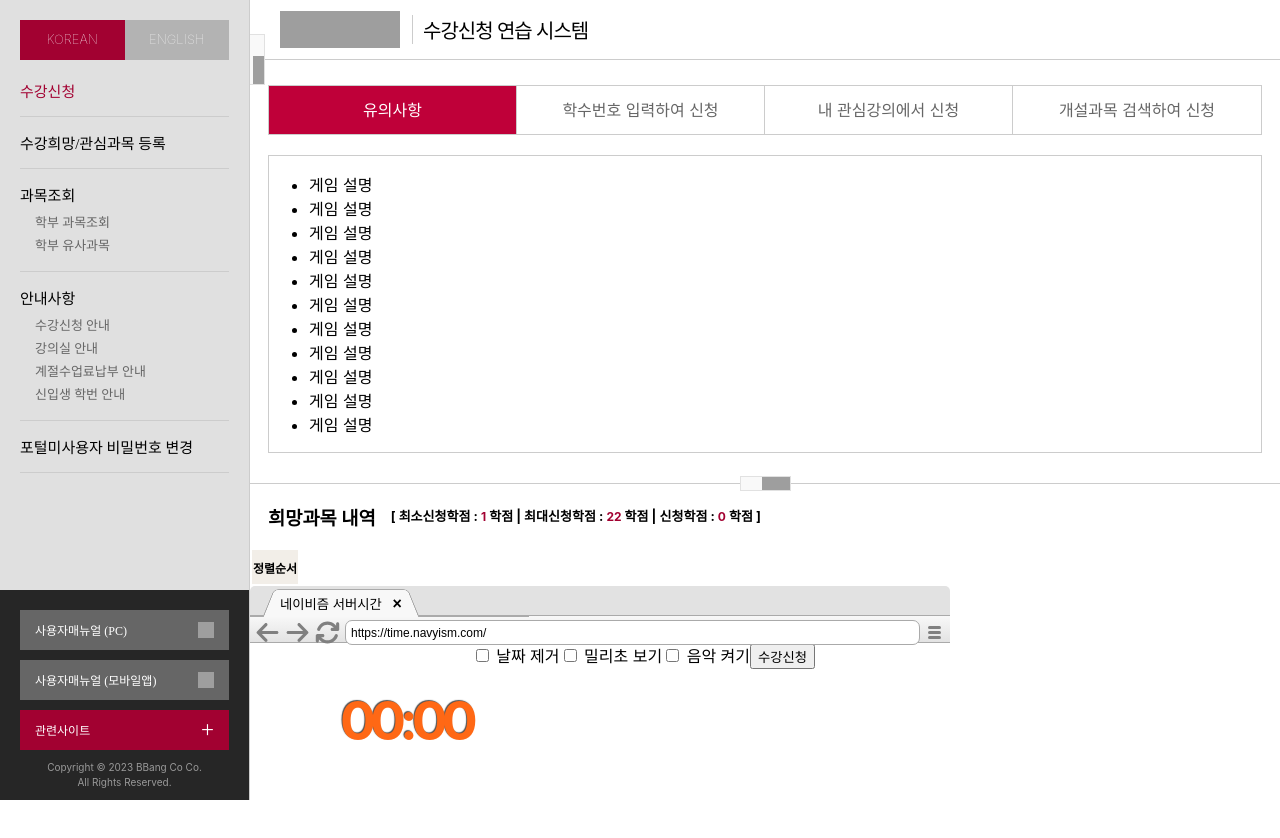
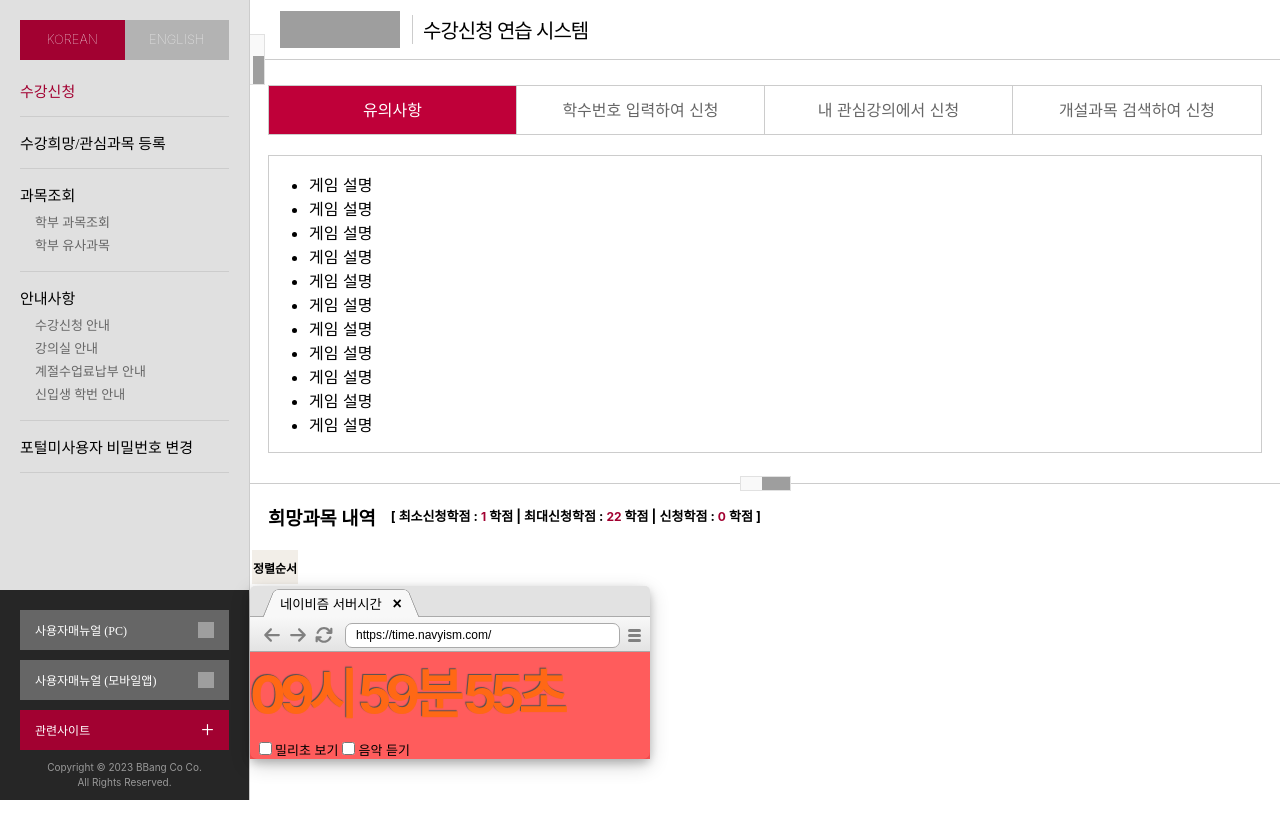
Before and after one commit to k9yuw/BCC_sugang, a Next.js app: page /courseRegisteration in a window 1280 px wide. Shown: the top 838 px of the page. Built offline with nearby package versions, Linux system fonts and the light colour scheme; grey boxes are pictures that could not be loaded.

Commit message:
:white_check_mark: fixed

```diff
--- a/app/components/clock/clock.tsx
+++ b/app/components/clock/clock.tsx
@@ -1,89 +1,84 @@
 "use client";
 
-import { useState, useEffect } from "react";
+import { useState, useEffect, useRef } from "react";
 import styles from "./navysm.module.css";
+import bgm from './bgm.mp3';
 
 const Clock: React.FC = () => {
-  const [date, setDate] = useState<number>(
-    new Date(2024, 1, 13, 9, 59, 50).getTime()
-  );
-  const [musicPlayed, setMusicPlayed] = useState(false);
+  const [date, setDate] = useState<number>(new Date(2024, 1, 13, 9, 59, 50).getTime());
+  const [timeFormat, setTimeFormat] = useState<string>("");
+  const [msFormat, setMsFormat] = useState<string>("");
+  const [isRed, setIsRed] = useState<boolean>(false);
+  const [bgmPlayed, setBgmplayed] = useState<boolean>(false);
 
-  const getClock = () => {
-    if (typeof window === "undefined") return;
 
-    const clock = document.getElementById("clock") as HTMLDivElement;
-    const dateCheckbox = document.getElementById(
-      "dateCheckbox"
-    ) as HTMLInputElement;
-    const msCheckbox = document.getElementById(
-      "msCheckbox"
-    ) as HTMLInputElement;
-    const bgmCheckbox = document.getElementById(
-      "bgmCheckbox"
-    ) as HTMLInputElement;
-    const bgm = document.getElementById("backgroundMusic") as HTMLAudioElement;
-
-    const year = String(new Date(date).getFullYear());
-    const month = String(new Date(date).getMonth() + 1).padStart(2, "0");
-    const day = String(new Date(date).getDate()).padStart(2, "0");
-    const hours = String(new Date(date).getHours()).padStart(2, "0");
-    const minutes = String(new Date(date).getMinutes()).padStart(2, "0");
-    const seconds = String(new Date(date).getSeconds()).padStart(2, "0");
-    const milliSeconds = String(new Date(date).getMilliseconds()).padStart(
-      3,
-      "0"
-    );
-
-    const dateFormat = `${year}년 ${month}월 ${day}일 `;
-    const timeFormat = `${hours}시 ${minutes}분 ${seconds}초 `;
-    const msFormat = `${milliSeconds}`;
-
-    const timeText = msCheckbox.checked ? msFormat : "";
-    clock.innerText = dateCheckbox.checked
-      ? timeFormat + timeText
-      : dateFormat + timeFormat + timeText;
-
-    setDate((prevDate) => prevDate + 10);
-
-    if (
-      bgmCheckbox.checked &&
-      !musicPlayed &&
-      new Date(date).getSeconds() >= 53 &&
-      new Date(date).getMilliseconds() >= 0
-    ) {
-      document.body.classList.add("red-background");
-      bgm.play();
-      setMusicPlayed(true);
-    }
-  };
+  const clockRef = useRef(null);
+  const msCheckboxRef = useRef(null);
+  const bgmCheckboxRef = useRef(null);
+  const bgmRef = useRef<HTMLAudioElement>(null);
 
   useEffect(() => {
-    const intervalId = setInterval(() => {
-      // setTime(new Date());
+    const timerId = setInterval(() => {
+      setDate((prevDate) => prevDate + 10);
+
+      const hours = String(new Date(date).getHours()).padStart(2, "0");
+      const minutes = String(new Date(date).getMinutes()).padStart(2, "0");
+      const seconds = String(new Date(date).getSeconds()).padStart(2, "0");
+      const milliSeconds = String(new Date(date).getMilliseconds()).padStart(3,"0");
+
+      setTimeFormat(`${hours}시 ${minutes}분 ${seconds}초 `);
+      setMsFormat(`${milliSeconds}`);
+
+      if (hours === '09' && minutes === '59' && seconds >= '53') {
+        setIsRed(true);
+        setBgmplayed(true);
+      } else if (hours === '10' && minutes === '00' && seconds === '03') {
+        setIsRed(false);
+        setBgmplayed(false);
+      }
+
     }, 10);
 
-    return () => clearInterval(intervalId);
-  }, []);
+    return () => clearInterval(timerId);
+  }, [date]); // date가 변경될 때마다 useEffect 실행
 
-  return (
-    <div>
-      <h2 id="clock" className={styles.timeArea}>
-        00:00
-      </h2>
-      <label>
-        <input type="checkbox" id="dateCheckbox" /> 날짜 제거
-      </label>
-      <label>
-        <input type="checkbox" id="msCheckbox" /> 밀리초 보기
-      </label>
-      <label>
-        <input type="checkbox" id="bgmCheckbox" /> 음악 켜기
-      </label>
-      <button id="Button">수강신청</button>
-      <h1 className="hidden" id="greeting"></h1>
+  useEffect(() => {
+    if (bgmPlayed) {
+      bgmRef.current?.play();
+    } else {
+      bgmRef.current?.pause();
+      bgmRef.current.currentTime = 0; // 시작 지점으로 되돌림
+    }
+  }, [bgmPlayed]);
+
+  const backgroundClass = isRed ? styles.redBackground : '';
+
+return (
+  <div className={`${backgroundClass}`}>
+    <div className="position">
+      <div className={styles.timeArea}>
+        <div ref={clockRef} id="clock" className={styles.clockWithMsec}>
+          {timeFormat}
+          {msCheckboxRef.current?.checked && (
+            <div className={styles.msecArea}>
+              {msFormat}
+            </div>
+          )}
+        </div>
+      </div>
+
+      <div className={styles.checkboxes}>
+        <label>
+          <input ref={msCheckboxRef} type="checkbox" id="msCheckbox" />밀리초 보기
+        </label>
+        <label>
+          <input ref={bgmCheckboxRef} type="checkbox" id="bgmCheckbox" />음악 듣기
+        </label>
+      </div>
     </div>
-  );
-};
+    <audio ref={bgmRef} src={bgm} id="backgroundMusic" />
+  </div>
+);
 
-export default Clock;
+}
+  export default Clock;
--- a/app/components/clock/globals.css
+++ b/app/components/clock/globals.css
@@ -1,10 +1,13 @@
+
+
+
 .globalBackground {
   background-color: black;
 }
 
 .browser-frame {
   display: block;
-  max-width: 700px;
+  max-width: 400px;
   font-family: sans-serif;
 }
 
@@ -18,7 +21,7 @@
 }
 .browser-frame.chrome .frame-bar {
   position: relative;
-  height: 30px;
+  height: 31px;
   border-top-left-radius: 5px;
   border-top-right-radius: 5px;
   background-color: #e2e2e2;
@@ -45,6 +48,7 @@
   margin: 0;
   box-shadow: 0 0 2px #f8f8f8 inset;
   max-width: 180px;
+
 
   -webkit-transform: perspective(100px) rotateX(30deg);
   -moz-transform: perspective(100px) rotateX(30deg);
@@ -100,7 +104,7 @@
 }
 .browser-frame.chrome .top-bar {
   position: relative;
-  height: 27px;
+  height: 35px;
   padding: 4px 0px;
   background: -webkit-linear-gradient(top, #f8f8f8, #e3e3e3);
   background: -o-linear-gradient(top, #f8f8f8, #e3e3e3);
@@ -112,12 +116,12 @@
 .browser-frame.chrome .top-bar .address-field {
   position: absolute;
   height: 25px;
-  background-color: #fff; /*주소창 색*/
+  background-color: #fff;
   border-radius: 7px;
   border: solid 1px #aaa;
   border-top: solid 1px #aaa;
   float: left;
-  padding: 0px 5px;
+  padding: 0px 10px 2px;
   left: 95px;
   right: 30px;
   overflow: hidden;
@@ -140,13 +144,21 @@
 }
 .browser-frame.chrome .top-bar .left-bt {
   float: left;
-  width: 25px;
-  height: 25px;
-  margin-left: 5px;
+  width: 18px;
+  height: 18px;
+  margin-left: 3px;
   font-size: 10px;
   text-align: center;
-  line-height: 25px;
+  padding: 5px 5px 0px 0px;
 }
+
+.browser-frame.chrome .top-bar .icon-container {
+
+  padding: 0px 10px 2px;
+
+  }
+
+
 .browser-frame.chrome .top-bar .menu-bt {
   position: absolute;
   height: 25px;
@@ -185,6 +197,23 @@ body {
 }
 
 .left-bt {
-  font-size: 1px; /* 원하는 크기로 설정 */
+  font-size: 1px;
   color: gray;
 }
+
+
+.shadow {
+  box-shadow: 0 4px 8px 0 rgba(0, 0, 0, 0.2), 0 6px 20px 0 rgba(0, 0, 0, 0.19);
+  border-radius: 7px;
+  width: 400px;
+  max-width: 400px;
+}
+
+.clock-container {
+  max-width: 400px;
+}
+
+main {
+  width: 400px;
+  max-width: 400px;
+}
--- a/app/components/clock/navysm.module.css
+++ b/app/components/clock/navysm.module.css
@@ -1,51 +1,47 @@
-.timeArea
-{
-		letter-spacing:-6px;
-  	font-size:40pt;
-	  color:#FF6815;
-    font-weight:bold;
-    text-shadow             : rgb(80, 80, 80) -1px -1px 1px;
-    float:left;
+.timeArea {
+  display: flex; /* 새로 추가 */
+  justify-content: flex-start; /* 새로 추가 */
+  align-items: center; /* 자식 요소들을 세로 중앙에 배치 */
+  letter-spacing: -6px;
+  font-size: 40pt;
+  color: #FF6815;
+  font-weight: bold;
+  text-shadow: rgb(80, 80, 80) -1px -1px 1px;
+  width: 100%;
 }
 
-.msecArea
-{
-    float:left;
-    letter-spacing:-3px;
-    font-size:27pt;
-    color:#FF6815;
-    font-weight:bold;
-    text-shadow             : rgb(80, 80, 80) -1px -1px 1px;
-	  padding-top	: 2px;
-	  padding-left : 10px;
+.msecArea {
+  letter-spacing: -3px;
+  font-size: 27pt;
+  color: #FF6815;
+  font-weight: bold;
+  text-shadow: rgb(80, 80, 80) -1px -1px 1px;
+  padding-top: 2px;
+  padding-left: 10px;
+}
+
+.clockWithMsec {
+  display: flex;
+  align-items: baseline;
+}
+
+.position {
+  max-width: 500px;
+  display: flex;
+  flex-direction: column;
 }
 
 
-.container {
-  display: flex;
-  flex-wrap: wrap;
-  align-items: center;
-  justify-content: space-around;
+.checkboxes {
+  font-size: small;
+  margin: 10px 5px 5px 5px;
 }
 
-.checkboxContainer {
-  display: flex;
-  align-items: center;
-  margin-right: 10px;
-  margin-bottom: 10px;
+.clockContainer {
+
 }
 
-/* 화면 크기가 768px 미만일 때 줄바꿈 */
-@media (max-width: 768px) {
-  .container {
-    justify-content: center;
-  }
-
-  .checkboxContainer {
-    margin-bottom: 10px;
-  }
+.redBackground {
+  transition: background-color 7s;
+  background-color: red;
 }
-
-.mainTitle {
-  margin-top: 20px;
-}
--- a/app/components/clock/navysm.tsx
+++ b/app/components/clock/navysm.tsx
@@ -11,6 +11,7 @@ import Clock from "./clock";
 const Navysm = ({}) => {
   return (
     <>
+    <div className="shadow">
       <div className="browser-frame chrome">
         <div className="frame-bar">
           <div className="tab-holder">
@@ -21,17 +22,13 @@ const Navysm = ({}) => {
           </div>
         </div>
         <div className="top-bar">
-          <div>
-            <FontAwesomeIcon icon={faArrowLeft} className="left-bt" size="xs" />
-            <FontAwesomeIcon
-              icon={faArrowRight}
-              className="left-bt"
-              size="xs"
-            />
-            <FontAwesomeIcon icon={faRefresh} className="left-bt" size="xs" />
+          <div className="icon-container">
+            <FontAwesomeIcon icon={faArrowLeft} className="left-bt" size="2xs" />
+            <FontAwesomeIcon icon={faArrowRight} className="left-bt" size="2xs"/>
+            <FontAwesomeIcon icon={faRefresh} className="left-bt" size="2xs" />
           </div>
           <div className="address-field fa fa-star-o">
-            <span> https://time.navyism.com/</span>
+            <span class="tab-title">https://time.navyism.com/</span>
           </div>
           <div className="menu-bt">
             <ul>
@@ -42,9 +39,13 @@ const Navysm = ({}) => {
           </div>
         </div>
       </div>
+
       <main>
-        <Clock />
+        <div className="clock-container">
+          <Clock />
+        </div>
       </main>
+    </div>
     </>
   );
 };
--- a/next.config.js
+++ b/next.config.js
@@ -1,8 +1,28 @@
 /** @type {import('next').NextConfig} */
 const nextConfig = {
-    images: {
-      remotePatterns: [{ protocol: "https", hostname: "**" }],
-    },
-  };
+  images: {
+    remotePatterns: [{ protocol: "https", hostname: "**" }],
+  },
 
-  module.exports = nextConfig;
+  experimental: {
+    appDir: true,
+  },
+
+  webpack: (config, options) => {
+    config.module.rules.push({
+      test: /\.(mp3)$/,
+      use: {
+        loader: "file-loader",
+        options: {
+          name: "[name].[ext]",
+          publicPath: `/_next/static/sounds/`,
+          outputPath: `${options.isServer ? "../" : ""}static/sounds/`,
+        },
+      },
+    });
+
+    return config;
+  },
+};
+
+module.exports = nextConfig;
```
Also changed, not shown: package.json (+7 -4 lines), 2 other files (tests, documents, lock files or other folders).
